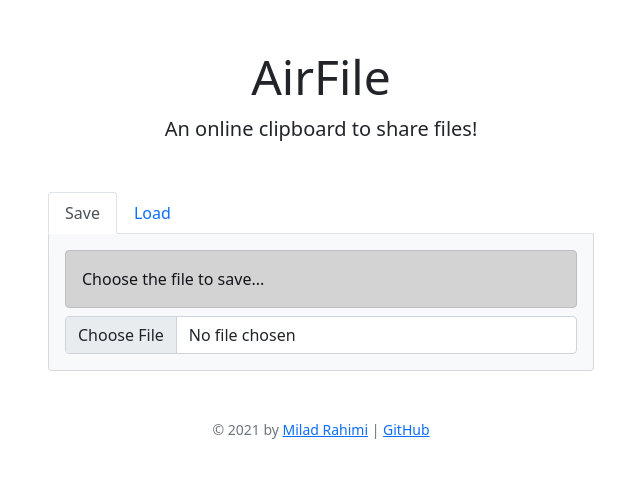
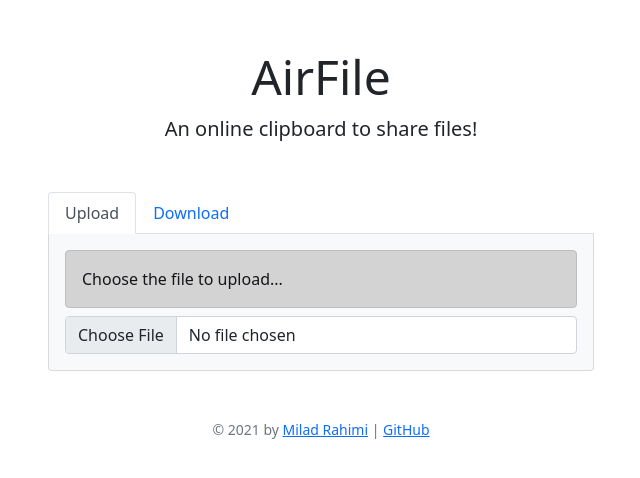
Before and after one commit to miladrahimi/airfile, a PHP site: page / in a window 1280 px wide. Shown: the top 478 px of the page, without its empty margins (319-959 px from the left). Run offline with PHP 8.4, Linux system fonts and the light colour scheme.

Commit message:
rename actions

```diff
--- a/web/index.php
+++ b/web/index.php
@@ -26,35 +26,35 @@
 
             <ul class="nav nav-tabs mt-5" id="tabs" role="tablist">
                 <li class="nav-item" role="presentation">
-                    <button class="nav-link active" id="save-tab" data-bs-toggle="tab" data-bs-target="#save"
-                            type="button" role="tab" aria-controls="save" aria-selected="true">Save
+                    <button class="nav-link active" id="upload-tab" data-bs-toggle="tab" data-bs-target="#upload"
+                            type="button" role="tab" aria-controls="upload" aria-selected="true">Upload
                     </button>
                 </li>
                 <li class="nav-item flex-fill" role="presentation">
-                    <button class="nav-link" id="load-tab" data-bs-toggle="tab" data-bs-target="#load"
-                            type="button" role="tab" aria-controls="load" aria-selected="false">Load
+                    <button class="nav-link" id="download-tab" data-bs-toggle="tab" data-bs-target="#download"
+                            type="button" role="tab" aria-controls="download" aria-selected="false">Download
                     </button>
                 </li>
             </ul>
 
             <div class="tab-content" id="tabsContent">
-                <div class="tab-pane fade show active" id="save" role="tabpanel" aria-labelledby="save-tab">
+                <div class="tab-pane fade show active" id="upload" role="tabpanel" aria-labelledby="upload-tab">
                     <div class="card bg-light text-left border-top-0 rounded-0 rounded-bottom">
                         <div class="card-body d-flex flex-column gap-2">
-                            <div class="alert alert-dark m-0 text-start" id="save-alert">
-                                Choose the file to save...
+                            <div class="alert alert-dark m-0 text-start" id="upload-alert">
+                                Choose the file to upload...
                             </div>
-                            <input type="file" class="form-control" id="save-file">
+                            <input type="file" class="form-control" id="upload-file">
                         </div>
                     </div>
                 </div>
-                <div class="tab-pane fade" id="load" role="tabpanel" aria-labelledby="load-tab">
+                <div class="tab-pane fade" id="download" role="tabpanel" aria-labelledby="download-tab">
                     <div class="card bg-light text-left border-top-0 rounded-0 rounded-bottom">
                         <div class="card-body d-flex flex-column gap-2">
-                            <input type="text" id="load-name" placeholder="File Name" title="File Name"
+                            <input type="text" id="download-name" placeholder="File Name" title="File Name"
                                    class="form-control">
-                            <div class="alert alert-dark m-0 text-start" id="load-alert">
-                                Enter file name to get the download URL.
+                            <div class="alert alert-dark m-0 text-start" id="download-alert">
+                                Enter file name to fetch the download link.
                             </div>
                         </div>
                     </div>
@@ -85,10 +85,10 @@
             })
         })
 
-        // Save (Button)
-        $('#save-file').change(function () {
+        // Upload (Button)
+        $('#upload-file').change(function () {
             let me = $(this)
-            let alert = $('#save-alert')
+            let alert = $('#upload-alert')
 
             me.prop('disabled', true)
             alert.html('Saving...')
@@ -116,16 +116,16 @@
 
             request.fail(function (jqXHR, textStatus, errorThrown) {
                 console.error(jqXHR, textStatus, errorThrown)
-                alert.html('Failed to save :(')
+                alert.html('Failed to upload :(')
                 me.prop('disabled', false)
             })
         })
 
-        // Load
-        $('#load-name').bind('input', function () {
+        // Download
+        $('#download-name').bind('input', function () {
             let name = $(this).val()
-            let alert = $('#load-alert')
-            alert.html('Loading...')
+            let alert = $('#download-alert')
+            alert.html('Downloading...')
 
             let request = $.ajax({url: 'process.php', type: 'get', data: {'name': name}})
 
@@ -138,7 +138,7 @@
                     alert.html('ERROR: File not found :(')
                 } else {
                     console.error(jqXHR, textStatus, errorThrown)
-                    alert.html('ERROR: Failed to load the file URL :(')
+                    alert.html('ERROR: Failed to download the file URL :(')
                 }
             })
         })
```
Also changed, not shown: web/process.php (+4 -8 lines).
